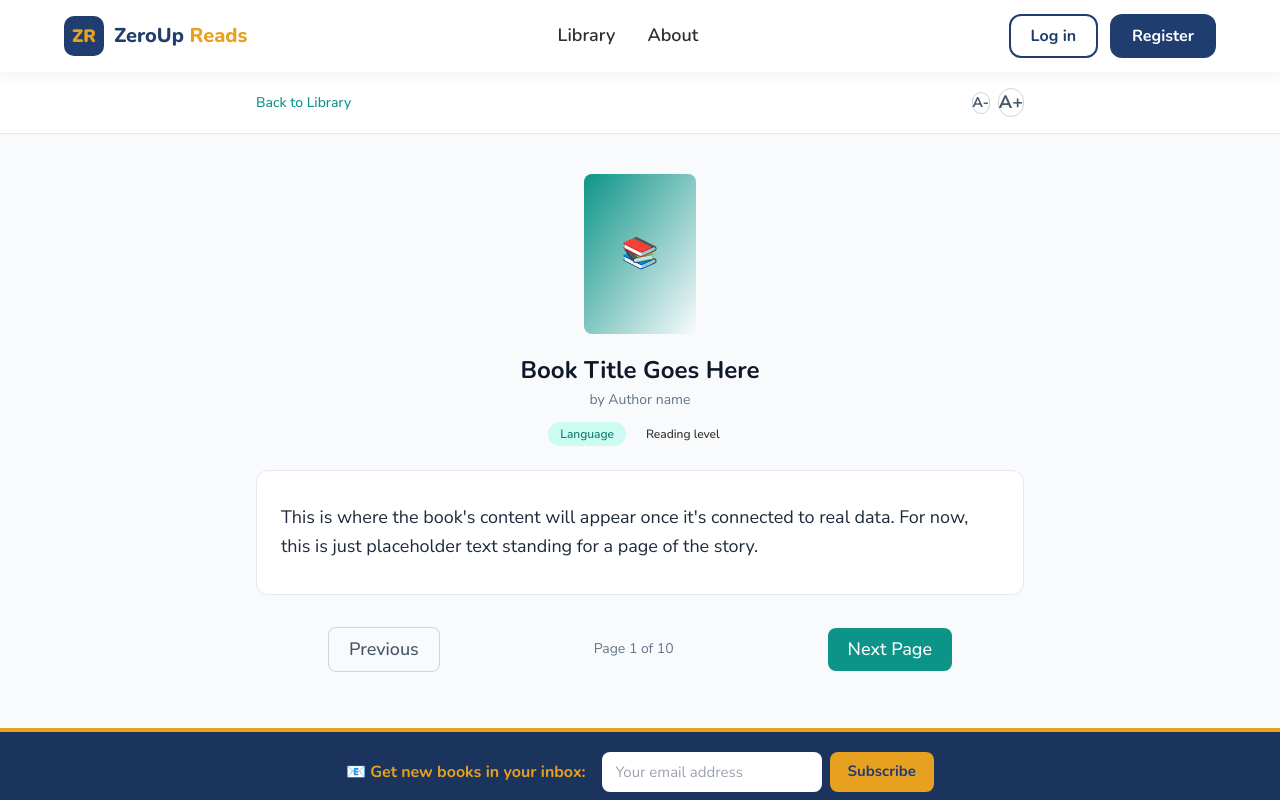
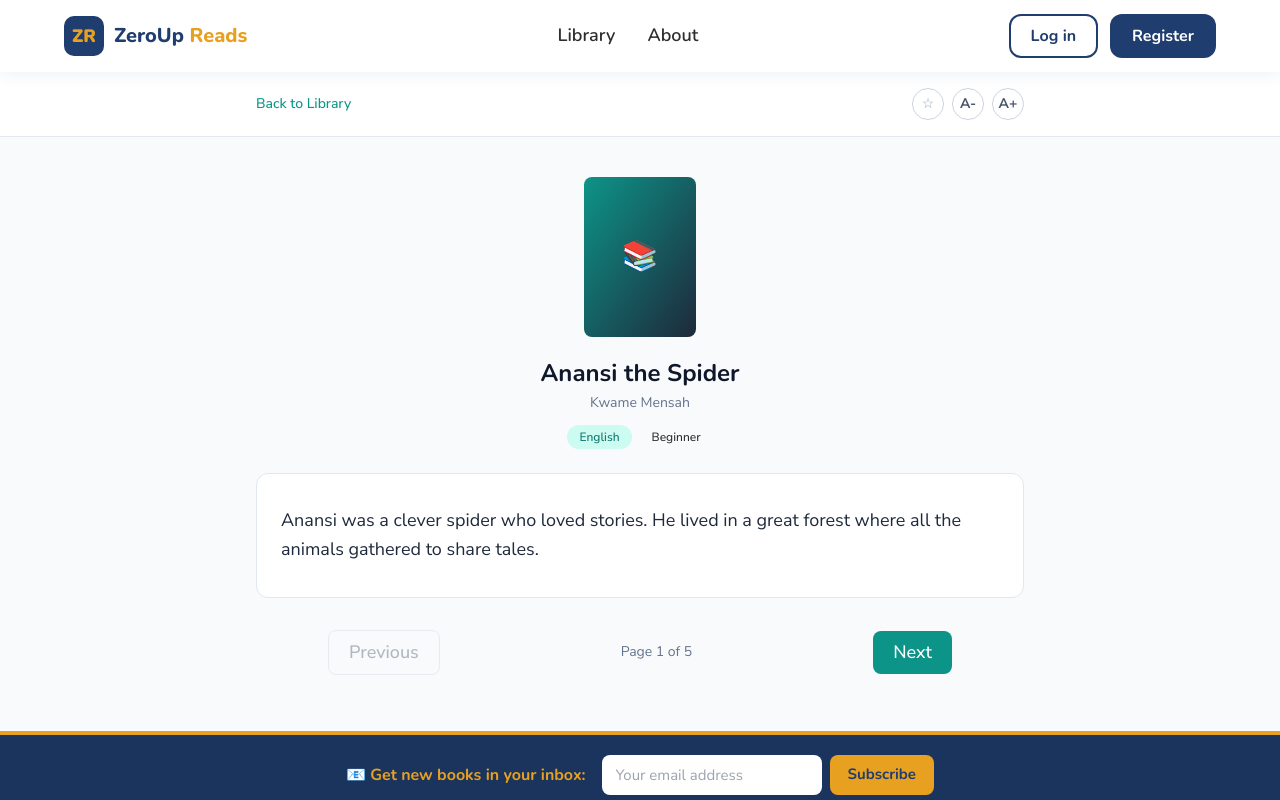
Before and after one commit to magnusimam/ZeroUp-reads, a React (Create React App) app: page /read/1 in a window 1280 px wide. Shown: the top 800 px of the page. Built offline with nearby package versions, Linux system fonts and the light colour scheme.

Commit message:
all pages built and working with mock data

```diff
--- a/src/pages/LibraryPage.jsx
+++ b/src/pages/LibraryPage.jsx
@@ -193,7 +193,7 @@ onClick={onClose}
   </div>
 
   {/*close button */}
-  <div className='P-4 border-t border-slate-100'>
+  <div className='p-4 border-t border-slate-100'>
     <button
     onClick={onClose}
     className='w-full bg-teal-600 hover:bg-teal-700 text-white font-semibold py-3 rounded-xl transition-colors'
@@ -253,7 +253,7 @@ export default function LibraryPage() {
         <div className='max-w-4xl mx-auto'>
         <h1 className='text-3xl font-bold'>All Stories</h1>
         <p className='text-slate-400 mt-1 text-sm'>
-          {MOCK_BOOKS.length} stories .across {LANGUAGES.length - 1} languages
+          {MOCK_BOOKS.length} stories across {LANGUAGES.length - 1} languages
         </p>
 
 
@@ -367,6 +367,7 @@ export default function LibraryPage() {
            language={language}
            setLanguage={setLanguage}
            level={level}
+           setLevel={setLevel}
            sort={sort}
            setSort={setSort}
            onClose={() => setShowFilter(false)}
--- a/src/pages/ProfilePage.jsx
+++ b/src/pages/ProfilePage.jsx
@@ -2,7 +2,8 @@ import React, { useEffect } from 'react';
 import Navbar from '../components/Navbar';
 import Footer from '../components/Footer';
 import { useAuth } from '../context/AuthContext';
-import { useNavigate } from 'react-router-dom';
+import { Link, useNavigate } from 'react-router-dom';
+import { MOCK_BOOKS, getBookmarks } from '../utils/mockData';
 
 export default function ProfilePage() {
   const { user, logout} = useAuth();
@@ -20,10 +21,12 @@ export default function ProfilePage() {
 
   const initial = user.name.charAt(0).toUpperCase();
 
+  const bookmarkedBooks = MOCK_BOOKS.filter(b => getBookmarks().includes(b.id));
+
 
 const stats = [
   { label: "Books completed", value: 0},
-  { label: "Bookmarks", value:0},
+  { label: "Bookmarks", value: bookmarkedBooks.length },
   { label: "Currently Reading", value:0 },
 ];
 
@@ -82,10 +85,24 @@ const stats = [
         {/*-- BOOKMARKS SECTION--*/}
         <div className="mt-6">
           <h2 className="text-lg font-bold text-slate-900 mb-3">My Bookmarks</h2>
-          <div className="bg-white rounded-xl border border-slate-200 p-8 text-center text-sm text-slate-400">
-          No bookmarks yet - books you save will show up here.
+          {bookmarkedBooks.length === 0 ? (
+           <div className="bg-white rounded-xl border border-slate-200 p-8 text-center text-sm text-slate-400">
+              No bookmarks yet - books you save will show up here.
+            </div>
+          ) : (
+            <div className="grid grid-cols-2 sm:grid-cols-3 gap-3">
+              {bookmarkedBooks.map((book) => (
+                <Link
+                 key={book.id}
+                 to={`/read/${book.id}`}
+                   className="bg-white rounded-xl border border-slate-200 p-3 hover:shadow-md transition-shadow">
+                  <p className="font-medium text-sm text-slate-900 truncate">{book.title}</p>
+                  <p className="text-xs text-slate-500 mt-1">{book.author}</p>
+                </Link>
+              ))}
+            </div>
+          )}
           </div>
-        </div>
 
         {/*--- continue reading---*/}
         <div className='mt-6'>
--- a/src/pages/ReadingPage.jsx
+++ b/src/pages/ReadingPage.jsx
@@ -1,10 +1,69 @@
-import React from 'react';
-import { Link } from 'react-router-dom';
+import React, { useState, useEffect } from 'react';
+import { Link, useParams } from 'react-router-dom';
 import Navbar from '../components/Navbar';
 import Footer from '../components/Footer';
+import { MOCK_BOOKS, isBookmarked, toggleBookmark } from '../utils/mockData';
+
 export default function ReadingPage() {
+  const { bookId } = useParams();
+
+  const book = MOCK_BOOKS.find((b) => b.id === bookId);
+
+  const [pageIndex, setPageIndex] = useState(0);
+  const [fontSize, setFontSize] = useState(18);
+  const [bookmarked, setBookmarked] = useState(() => isBookmarked(bookId));
+
+  useEffect(() => {
+    if (book) setBookmarked(isBookmarked(book.id));
+  }, [book]);
+
+  //if book doesn't exist
+  if (!book) {
+    return (
+      <div className='bg-slate-50 min-h-screen flex flex-col'>
+        <Navbar />
+        <div className='flex items-center justify-center px-6'>
+         <div className='text-center'>
+          <p className='text-4xl mb-4'>📖</p>
+          <h1 className='text-xl font-bold text-slate-900'>Book not found</h1>
+          <Link to="/library" className='text-teal-600 font-medium text-sm mt-3 inline-block'>
+              Back to Library
+          </Link>
+         </div>
+        </div>
+        < Footer />
+      </div>
+    );
+  }
+
+
+  const totalPages = book.content.length;
+  const isLastPage = pageIndex === totalPages - 1;
+  const isFirstPage = pageIndex === 0;
+
+  function nextPage(){
+    if (!isLastPage) {
+      setPageIndex(pageIndex + 1);
+    } else {
+      // Reached the end - mark as completed(stub for now)
+      alert( 'You finished the book!');
+    }
+  }
+
+  function prevPage(){
+    if (!isFirstPage)  setPageIndex(pageIndex - 1);
+  }
+
+  function increaseFont() {
+    setFontSize((f) => Math.min(f + 2, 28));
+  }
+
+  function decreaseFont() {
+    setFontSize((f) => Math.max(f - 2, 14));
+  }
+
   return (
-    <div className="bg-slate-50 min-h-screen">
+    <div className="bg-slate-50 min-h-screen flex flex-col">
       <Navbar />
 
       {/*--- TOP BAR ---*/}
@@ -18,59 +77,80 @@ export default function ReadingPage() {
           </Link>
 
           <div className="flex items-center gap-2">
-            <button className="w-8-h--8 rounded-full border border-slate-300 text-slate-600 text-sm font-bold hover:bg-slate-100">
+            <button
+              onClick={() => setBookmarked((current) => {
+                const updated = toggleBookmark(book.id);
+                return updated.includes(book.id);
+              })}
+              className={`w-8 h-8 rounded-full border flex items-center justify-center text-sm transition-colors ${
+                bookmarked ? 'bg-amber-100 border-amber-300 text-amber-600' : 'border-slate-300 text-slate-400 hover:bg-slate-100'
+              }`}
+            >
+              {bookmarked ? '★' : '☆'}
+            </button>
+            <button
+              onClick={decreaseFont}
+              className="w-8 h-8 rounded-full border border-slate-300 text-slate-600 text-sm font-bold hover:bg-slate-100"
+            >
               A-
             </button>
-            <button className="w-8-h-8 rounded-full border border-slate-300 text-slate-600 text sm font-bold hover:bg-slate-100">
+            <button
+            onClick={increaseFont}
+             className="w-8 h-8 rounded-full border border-slate-300 text-slate-600 text-sm font-bold hover:bg-slate-100">
               A+
-            </button>
+              </button>
           </div>
         </div>
       </div>
 
       {/*---BOOK HEADER---*/}
       <div className="max-w-3xl mx-auto px-6 pt-10 pb-6 text-center">
-        <div className="w-28 h-40 mx-auto mb-5 rounded-lg bg-gradient-to-br from-teal-600 to slate-800 flex items-center justify-center text-3xl">
+        <div className="w-28 h-40 mx-auto mb-5 rounded-lg bg-gradient-to-br from-teal-600 to-slate-800 flex items-center justify-center text-3xl">
           📚
         </div>
 
         <h1 className="text-2xl font-bold text-slate-900">
-          Book Title Goes Here
+          {book.title}
         </h1>
-        <p className="text-sm text-slate-500 mt-1">by Author name</p>
+        <p className="text-sm text-slate-500 mt-1">{book.author}</p>
 
         <div className="flex gap-2 justify-center mt-3">
           <span className="text-xs bg-teal-100 text-teal-700 px-3 py-1 rounded-full font-medium">
-            Language
+            {book.language}
           </span>
           <span className="text-xs bg-amber-100 text-amber-700 px-3 py-1 rounded-full font-medium">
-            Reading level
+            {book.level}
           </span>
         </div>
       </div>
 
       {/*-- CONTENT AREA--*/}
-      <div className="max-w-3xl mx-auto px-6 py-8 bg-white rounded-xl border border-slate-200 mb-8">
-        <p className="text-lg leading-relaxed text-slate-800">
-          This is where the book's content will appear once it's connected
-          to real data. For now, this is just placeholder text standing
-          for a page of the story.
+      <div className="max-w-3xl mx-auto px-6 py-8 bg-white rounded-xl border border-slate-200 mb-8 w-full">
+        <p
+        className="leading-relaxed text-slate-800 transition-all"
+        style={{fontSize: `${fontSize}px`}}>
+          {book.content[pageIndex]}
         </p>
       </div>
 
       {/*--PAGE NAVIGATION--*/}
-      <div className="max-w-2xl mx-auto px-6 pb-14 flex items-center justify-between">
-        <button className="px-5 py-2 rounded-lg border border-slate-300 text-slate-600 font-medium hover:bg-slate-100">
+      <div className="max-w-2xl mx-auto px-6 pb-14 flex items-center justify-between w-full">
+        <button
+        onClick={prevPage}
+        disabled={isFirstPage}
+        className="px-5 py-2 rounded-lg border border-slate-300 text-slate-600 font-medium hover:bg-slate-100 disabled:opacity-40 disabled:cursor-not-allowed">
           Previous
         </button>
 
 
         <span className="text-sm text-slate-500">
-          Page 1 of 10
+          Page {pageIndex + 1} of {totalPages}
         </span>
 
-        <button className="px-5 py-2 rounded-lg bg-teal-600 text-white font-medium hover:bg-teal-700">
-          Next Page
+        <button
+        onClick={nextPage}
+        className="px-5 py-2 rounded-lg bg-teal-600 text-white font-medium hover:bg-teal-700">
+          {isLastPage ? "Finish" : "Next"}
         </button>
       </div>
 
--- a/src/utils/mockData.js
+++ b/src/utils/mockData.js
@@ -1,3 +1,22 @@
+//Bookmarks helper functions - stored in localstorage for now
+export function getBookmarks() {
+  const saved = localStorage.getItem('zeroup_bookmarks');
+  return saved ? JSON.parse(saved) : [];
+}
+
+export function toggleBookmark(bookId) {
+  const current = getBookmarks();
+  const exists = current.includes(bookId);
+  const updated = exists
+    ? current.filter((id) => id !== bookId)
+    : [...current, bookId];
+  localStorage.setItem('zeroup_bookmarks', JSON.stringify(updated));
+  return updated;
+}
+export function isBookmarked(bookId) {
+  return getBookmarks().includes(bookId);
+}
+
 export const MOCK_BOOKS = [
   {
     id: '1', title: 'Anansi the Spider', author: 'Kwame Mensah',
```
